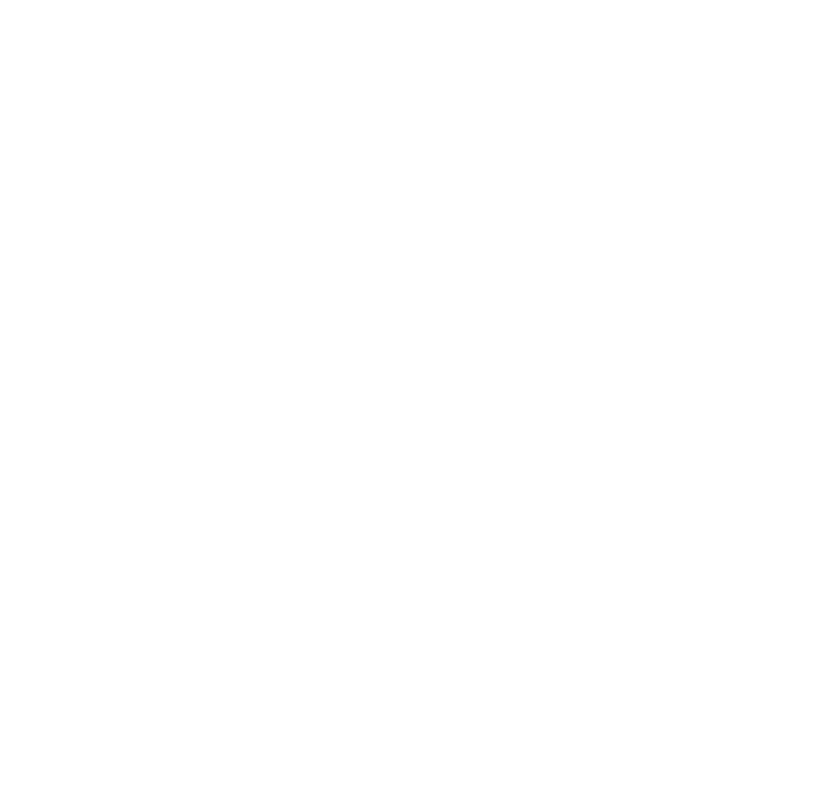
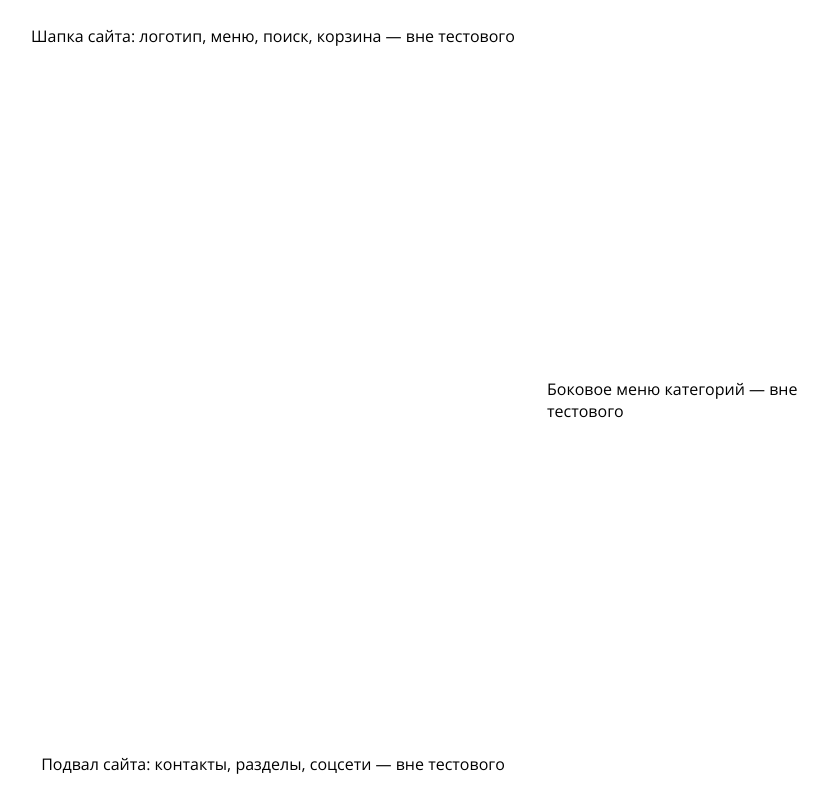
Before and after one commit to khusnutdinovilm/teaboom-product-card, a website built with Vite: page index.html in a window 1280 px wide. Shown: the whole page, without its empty margins (367-1195 px from the left). Built offline with nearby package versions, Linux system fonts and the light colour scheme.

Commit message:
feat: layout - добавлен каркас страницы (.layout) - добавлен адаптивный контейнер (.container)

```diff
--- a/index.html
+++ b/index.html
@@ -7,7 +7,20 @@
     <title>Купить Ананасовый улун в Москве по доступной цене — интернет-магазин "Чайный Бум"</title>
   </head>
   <body>
-    <div id="app"></div>
+    <div class="layout">
+      <header class="layout__header">Шапка сайта: логотип, меню, поиск, корзина — вне тестового</header>
+
+      <div class="layout__body container">
+        <main class="layout__content">
+          <!-- content-here -->
+        </main>
+
+        <aside class="layout__aside">Боковое меню категорий — вне тестового</aside>
+      </div>
+
+      <footer class="layout__footer">Подвал сайта: контакты, разделы, соцсети — вне тестового</footer>
+    </div>
+
     <script type="module" src="/src/main.js"></script>
   </body>
 </html>
--- /dev/null
+++ b/src/styles/_container.scss
@@ -0,0 +1,29 @@
+@use "mixins" as *;
+@use "variables" as *;
+
+.container {
+  width: 100%;
+  margin: 0 auto;
+  padding-left: $spacing-5;
+  padding-right: $spacing-5;
+
+  @include media-up("sm") {
+    max-width: 540px;
+  }
+
+  @include media-up("md") {
+    max-width: 720px;
+  }
+
+  @include media-up("lg") {
+    max-width: 960px;
+  }
+
+  @include media-up("xl") {
+    max-width: 1140px;
+  }
+
+  @include media-up("xxl") {
+    max-width: 1320px;
+  }
+}
--- /dev/null
+++ b/src/styles/_layout.scss
@@ -0,0 +1,37 @@
+@use "mixins" as *;
+@use "variables" as *;
+
+.layout {
+  min-height: 100dvh;
+  display: flex;
+  flex-direction: column;
+
+  &__header,
+  &__aside,
+  &__footer {
+    display: flex;
+    flex-direction: column;
+    align-items: center;
+    justify-content: center;
+  }
+
+  &__header,
+  &__footer {
+    min-height: $size-10;
+  }
+
+  &__body {
+    flex: 1;
+    display: grid;
+    grid-template-columns: 1fr;
+    gap: $spacing-5;
+
+    @include media-up("lg") {
+      grid-template-columns: 1fr 280px;
+    }
+  }
+
+  &__aside {
+    @include hidden-down("lg");
+  }
+}
--- a/src/styles/main.scss
+++ b/src/styles/main.scss
@@ -2,6 +2,8 @@
 @use "variables" as *;
 @use "mixins" as *;
 @use "fonts" as *;
+@use "layout" as *;
+@use "container" as *;
 
 body {
   font-family: "Open sans", sans-serif;
```
